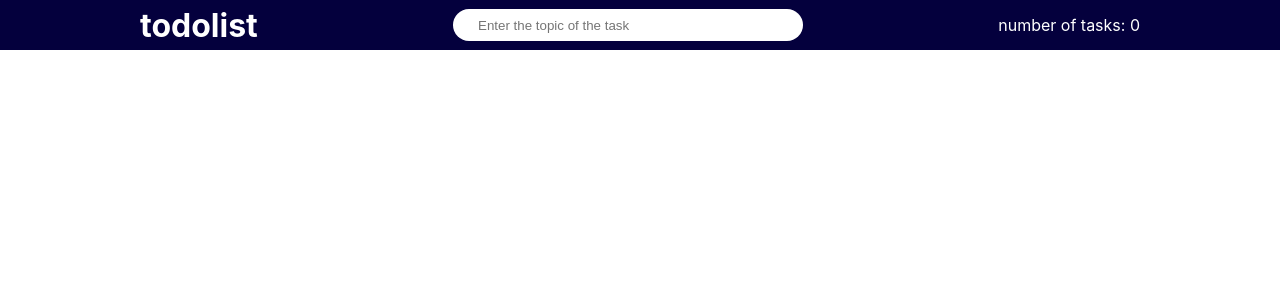
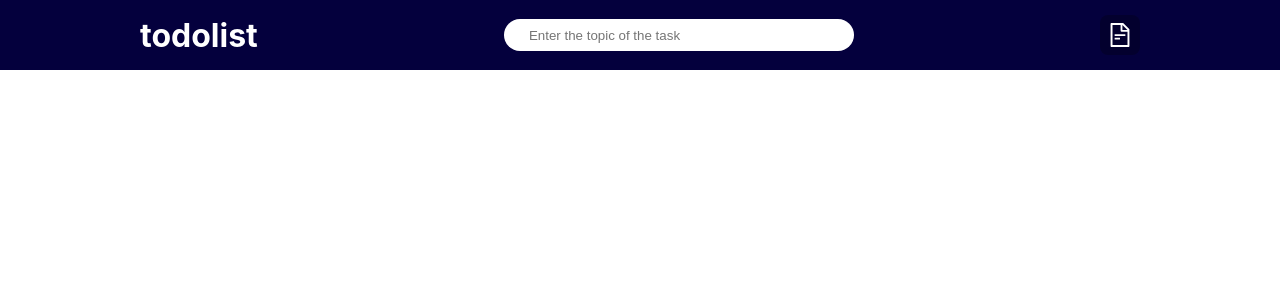
Before and after one commit to MrTomMus/todolist_react, a React (Create React App) app: page / in a window 1280 px wide. Shown: the top 300 px of the page. Built offline with nearby package versions, Linux system fonts and the light colour scheme.

Commit message:
fix: fixed header

```diff
--- a/package.json
+++ b/package.json
@@ -5,12 +5,10 @@
   "dependencies": {
     "@emotion/react": "^11.10.6",
     "@emotion/styled": "^11.10.6",
-    "@mui/icons-material": "^5.11.16",
-    "@mui/material": "^5.12.0",
-    "@mui/styled-engine-sc": "^5.12.0",
     "@testing-library/jest-dom": "^5.16.5",
     "@testing-library/react": "^13.4.0",
     "@testing-library/user-event": "^13.5.0",
+    "antd": "^5.4.2",
     "react": "^18.2.0",
     "react-dom": "^18.2.0",
     "react-scripts": "5.0.1",
--- a/src/components/content/Content.module.css
+++ b/src/components/content/Content.module.css
@@ -10,7 +10,7 @@
     width: 300px;
     height: 100%;
     background: rgb(206, 205, 218);
-    border-radius: 50px;
+    border-radius: 20px;
     margin: 10px 10px 0 0;
     display: flex;
     flex-direction: column;
--- a/src/components/header/Header.jsx
+++ b/src/components/header/Header.jsx
@@ -1,5 +1,9 @@
 import React from 'react';
 import classes from '../header/Header.module.css';
+import {Space, Badge, Avatar,  } from 'antd'
+import { FileTextOutlined } from '@ant-design/icons';
+
+
 
 
 const Header = (props) => {
@@ -32,7 +36,14 @@ const Header = (props) => {
                        value={props.strHeader}
                        onChange={(event) => props.setStrHeader(event.currentTarget.value)}
                        onKeyDown={(event) => pressEnter(event)}/>
-                <span className={classes.header__number}>number of tasks: {props.topics.length}</span>
+                        <Space direction="vertical">
+                            <Space size="large">
+                                <Badge count={props.topics.length}>
+                                    <Avatar icon={<FileTextOutlined />} shape="square" size="large" />
+                                </Badge>
+                            </Space>
+
+                        </Space>
             </div>
         </div>
     )
--- a/src/components/header/Header.module.css
+++ b/src/components/header/Header.module.css
@@ -1,6 +1,6 @@
 .header {
     width: 100%;
-    height: 50px;
+    height: 70px;
     background: rgb(4, 0, 61);
 }
 
```
Also changed, not shown: 1 other file (tests, documents, lock files or other folders).
